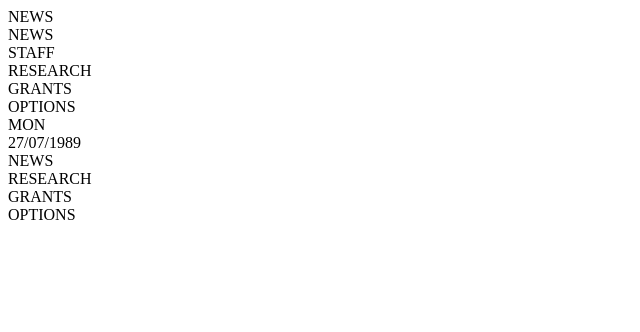
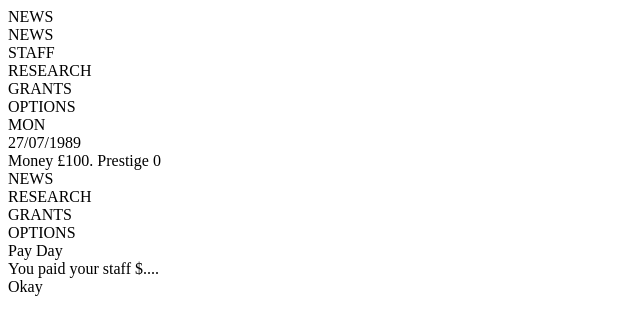
Before and after one commit to jscott1989/IndustrialRevolution, a website: page src/views/index.html in a window 1280 px wide. Shown: the whole page, without its empty margins (0-640 px from the left). Drawn offline with Linux system fonts and the light colour scheme.

Commit message:
churn staff

```diff
--- a/src/styles/ui.scss
+++ b/src/styles/ui.scss
@@ -122,3 +122,47 @@
 .scrollable {
     overflow: scroll;
 }
+
+#overlay {
+    position: absolute;
+    top: 0px;
+    left: 0px;
+    width: 100%;
+    height: 100%;
+
+    display: none;
+}
+
+#popup {
+    width: 400px;
+    padding-bottom: 1em;
+    background: white;
+    border: 2px solid black;
+    margin: auto;
+    margin-top: 200px;
+    display: none;
+
+    .title {
+        background: blue;
+        height: 2em;
+        text-align: center;
+        padding-top: 10px;
+        color: white;
+    }
+
+    .content {
+        padding: 1em;
+    }
+
+    .okay_button {
+        border: 1px solid black;
+        margin: auto;
+        width: 100px;
+        padding: 10px;
+        text-align: center;
+
+        &:hover {
+            background: gray;
+        }
+    }
+}
--- a/src/views/index.html
+++ b/src/views/index.html
@@ -61,6 +61,9 @@
                 <div class="timecontrol clickable" id="ff"><i class="fa fa-forward"></i></div>
                 <div class="clear">
             </div>
+            <div class="stats">
+                Money <span id="money">£100</span>. Prestige <span id="prestige">0</span>
+            </div>
         </div>
 
         <div id="content">
@@ -83,6 +86,15 @@
             <div class="tab_content" id="taboptions">OPTIONS</div>
         </div>
     </div>
+    <div id="overlay">
+        <div id="popup">
+            <div class="title">Pay Day</div>
+            <div class="content">You paid your staff $....</div>
+            <div class="controls">
+                <div class="okay_button clickable">Okay</div>
+            </div>
+        </div>
+    </div>
     <script src="/bundle.js"></script>
 </body>
 </html>
```
Also changed, not shown: src/app/game.js (+36 -0 lines), src/app/ui.js (+23 -0 lines).
